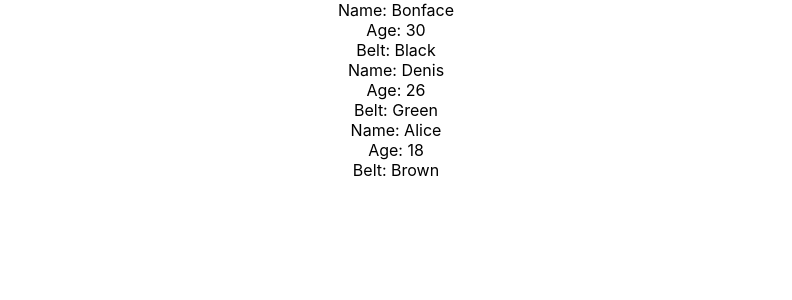
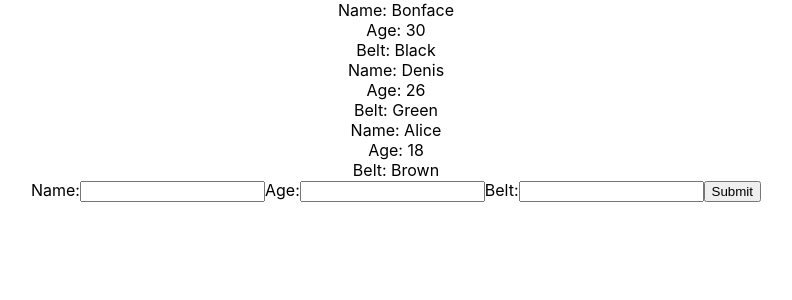
Before and after one commit to iambonface/react-refresher, a React (Create React App) app: page / in a window 1280 px wide. Shown: the top 300 px of the page, without its empty margins (244-1036 px from the left). Built offline with nearby package versions, Linux system fonts and the light colour scheme.

Commit message:
Create AddItem to return form

```diff
--- a/src/components/Items.js
+++ b/src/components/Items.js
@@ -1,4 +1,4 @@
-import React, { Component } from 'react';
+import React from 'react';
 
 const Items = ({ items }) => {
     //console.log(this.props)
--- /dev/null
+++ b/src/containers/AddItem.js
@@ -0,0 +1,34 @@
+import React, { Component } from 'react';
+
+class AddItem extends Component {
+
+    state = {
+        name: null,
+        age: null,
+        belt: null
+    }
+    handleChange = (e) => {
+        this.setState({
+            [e.target.id] : e.target.value
+        })
+        }
+    handleSubmit = (e) => {
+        e.preventDefault();
+        console.log(this.state)
+    }
+    render() {
+        return (
+            <form onSubmit={this.handleSubmit}>
+                <label htmlFor="name">Name:</label>
+                <input type="text" id="name" onChange={this.handleChange} />
+                <label htmlFor="age">Age:</label>
+                <input type="text" id="age" onChange={this.handleChange} />
+                <label htmlFor="belt">Belt:</label>
+                <input type="text" id="belt" onChange={this.handleChange} />
+                <button>Submit</button>
+            </form>
+        )
+    }
+}
+
+export default AddItem;
--- a/src/containers/App.js
+++ b/src/containers/App.js
@@ -1,5 +1,6 @@
 import React, { Component } from 'react';
 import Items from '../components/Items';
+import AddItem from './AddItem';
 import './App.css';
 
 class App extends Component {
@@ -14,6 +15,7 @@
     return (
       <div className="App">
       <Items items={ this.state.items }/>
+      <AddItem />
       </div>
     );
   }
```
